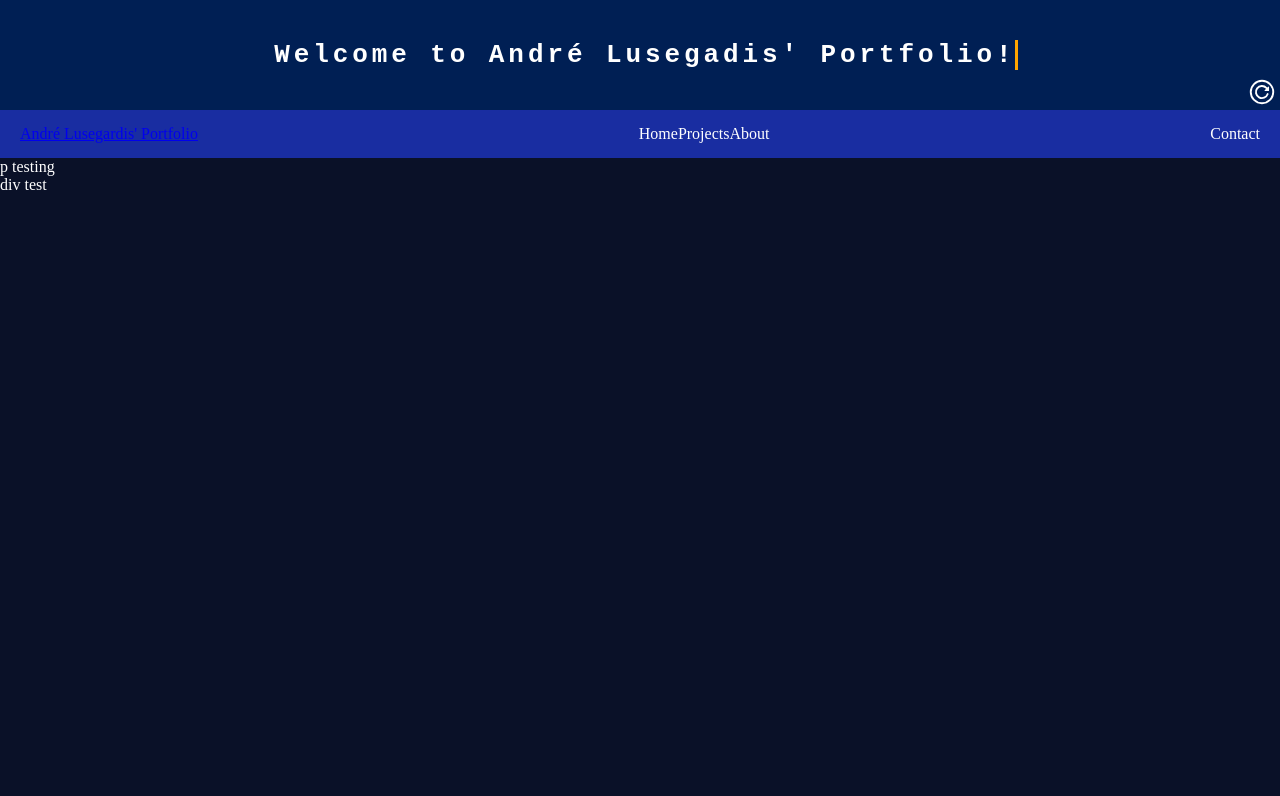
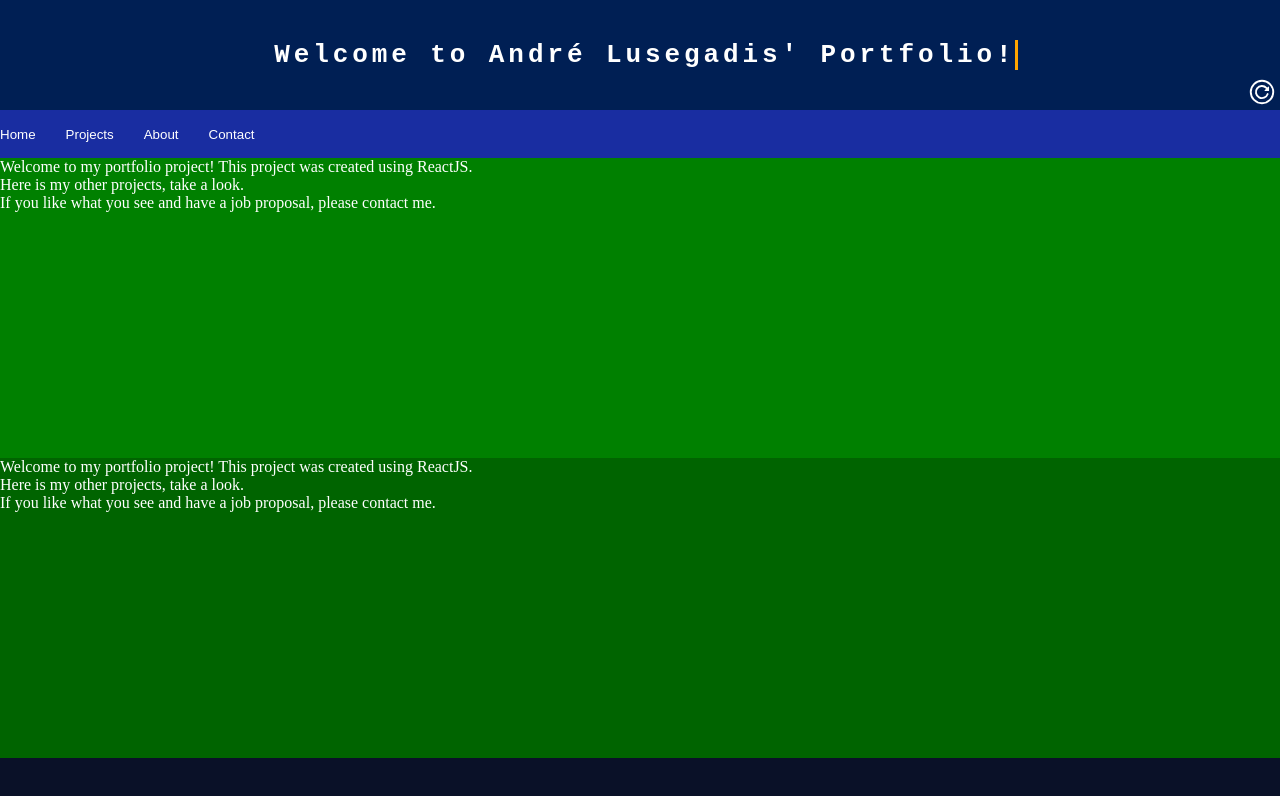
Before and after one commit to MestreALMO/My-Portfolio, a React (Create React App) app: page / in a window 1280 px wide. Shown: the top 796 px of the page. Built offline with nearby package versions, Linux system fonts and the light colour scheme.

Commit message:
Starting with home page

```diff
--- a/public/index.html
+++ b/public/index.html
@@ -10,6 +10,8 @@
       content="A project to display my work"
     />
     <title>André Lusegardis' Portfolio</title>
+
+    <!-- Fonts -->
   </head>
   <body>
     <div id="root"></div>
--- a/src/pages/Dashboard/Header/styles.ts
+++ b/src/pages/Dashboard/Header/styles.ts
@@ -89,6 +89,7 @@ export const Button = styled.button`
   }
 
   &:hover {
+    color: gray;
     Span {
       opacity: 1;
       transition: opacity 0.4s;
--- /dev/null
+++ b/src/pages/Dashboard/Home/index.tsx
@@ -0,0 +1,22 @@
+import React from 'react';
+
+import { Container } from './styles';
+
+const Header: React.FC = () => {
+  return (
+    <>
+      <Container>
+        <p>
+          Welcome to my portfolio project! This project was created using
+          ReactJS.
+        </p>
+        <p>Here is my other projects, take a look.</p>
+        <p>
+          If you like what you see and have a job proposal, please contact me.
+        </p>
+      </Container>
+    </>
+  );
+};
+
+export default Header;
--- /dev/null
+++ b/src/pages/Dashboard/Home/styles.ts
@@ -0,0 +1,18 @@
+import styled from 'styled-components';
+
+export const Container = styled.div`
+  background: green;
+  height: 300px;
+
+  /* @media (max-width: 730px) {
+    div h1 {
+      font-size: 16px;
+    }
+  }
+
+  @media (max-width: 455px) {
+    div h1 {
+      font-size: 10px;
+    }
+  } */
+`;
--- a/src/pages/Dashboard/Navbar/index.tsx
+++ b/src/pages/Dashboard/Navbar/index.tsx
@@ -6,13 +6,20 @@ const Header: React.FC = () => {
   return (
     <>
       <Container>
-        <a href="/">André Lusegardis&apos; Portfolio</a>
         <ul>
-          <li>Home</li>
-          <li>Projects</li>
-          <li>About</li>
+          <li>
+            <button type="button">Home</button>
+          </li>
+          <li>
+            <button type="button">Projects</button>
+          </li>
+          <li>
+            <button type="button">About</button>
+          </li>
+          <li>
+            <button type="button">Contact</button>
+          </li>
         </ul>
-        Contact
       </Container>
     </>
   );
--- a/src/pages/Dashboard/Navbar/styles.ts
+++ b/src/pages/Dashboard/Navbar/styles.ts
@@ -6,9 +6,8 @@ export const Container = styled.div`
   display: flex;
   justify-content: space-between;
   align-items: center;
-  padding: 0 20px 0 20px;
 
-  @media (max-width: 730px) {
+  /* @media (max-width: 730px) {
     div h1 {
       font-size: 16px;
     }
@@ -18,11 +17,31 @@ export const Container = styled.div`
     div h1 {
       font-size: 10px;
     }
-  }
+  } */
 
   ul {
     display: flex;
     flex-direction: row;
     list-style-type: none;
+
+    li {
+      margin-left: 30px;
+
+      button {
+        background: transparent;
+        font-family: cursive, sans-serif;
+        color: #fff;
+        height: 48px;
+        border: 0;
+
+        &:hover {
+          color: gray;
+        }
+      }
+
+      &:first-child {
+        margin-left: 0px;
+      }
+    }
   }
 `;
--- /dev/null
+++ b/src/pages/Dashboard/Projects/index.tsx
@@ -0,0 +1,22 @@
+import React from 'react';
+
+import { Container } from './styles';
+
+const Header: React.FC = () => {
+  return (
+    <>
+      <Container>
+        <p>
+          Welcome to my portfolio project! This project was created using
+          ReactJS.
+        </p>
+        <p>Here is my other projects, take a look.</p>
+        <p>
+          If you like what you see and have a job proposal, please contact me.
+        </p>
+      </Container>
+    </>
+  );
+};
+
+export default Header;
--- /dev/null
+++ b/src/pages/Dashboard/Projects/styles.ts
@@ -0,0 +1,18 @@
+import styled from 'styled-components';
+
+export const Container = styled.div`
+  background: darkgreen;
+  height: 300px;
+
+  /* @media (max-width: 730px) {
+    div h1 {
+      font-size: 16px;
+    }
+  }
+
+  @media (max-width: 455px) {
+    div h1 {
+      font-size: 10px;
+    }
+  } */
+`;
--- a/src/pages/Dashboard/index.tsx
+++ b/src/pages/Dashboard/index.tsx
@@ -2,19 +2,19 @@ import React from 'react';
 
 import Header from './Header';
 import Navbar from './Navbar';
+import Home from './Home';
+import Projects from './Projects';
 import { Container } from './styles';
 
 const Dashboard: React.FC = () => (
   <>
     <Container>
       <Header />
-      <Navbar />
-      {/* <h1>Hello World</h1>
-      <p>Template</p>
-      <br />
-      <a href="Page2">Sign up</a> */}
-      <p>p testing</p>
-      <div>div test</div>
+      <div>
+        <Navbar />
+        <Home />
+        <Projects />
+      </div>
     </Container>
   </>
 );
--- a/src/pages/Page2/index.tsx
+++ /dev/null
@@ -1,16 +0,0 @@
-import React from 'react';
-
-import { Container } from './styles';
-
-const Page2: React.FC = () => (
-  <>
-    <Container>
-      <h1>Page 2</h1>
-      <p>Navegating</p>
-      <br />
-      <a href="/">Back</a>
-    </Container>
-  </>
-);
-
-export default Page2;
--- a/src/pages/Page2/styles.ts
+++ /dev/null
@@ -1,3 +0,0 @@
-import styled from 'styled-components';
-
-export const Container = styled.div``;
--- a/src/routes/index.tsx
+++ b/src/routes/index.tsx
@@ -2,12 +2,10 @@ import React from 'react';
 import { Switch, Route } from 'react-router-dom';
 
 import Dashboard from '../pages/Dashboard';
-import Page2 from '../pages/Page2';
 
 const Routes: React.FC = () => (
   <Switch>
     <Route path="/" exact component={Dashboard} />
-    <Route path="/Page2" component={Page2} />
   </Switch>
 );
 
```
Also changed, not shown: 1 other file (tests, documents, lock files or other folders).
